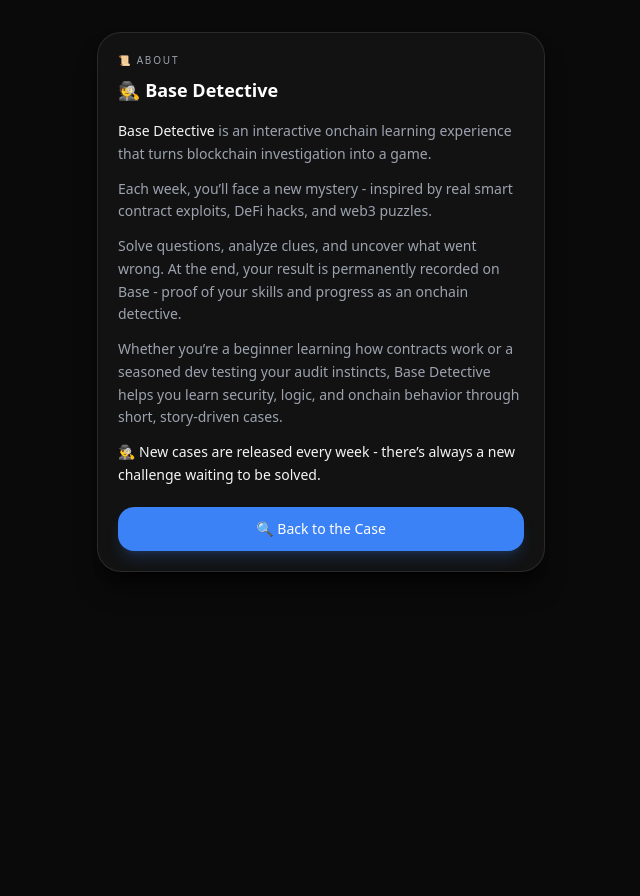
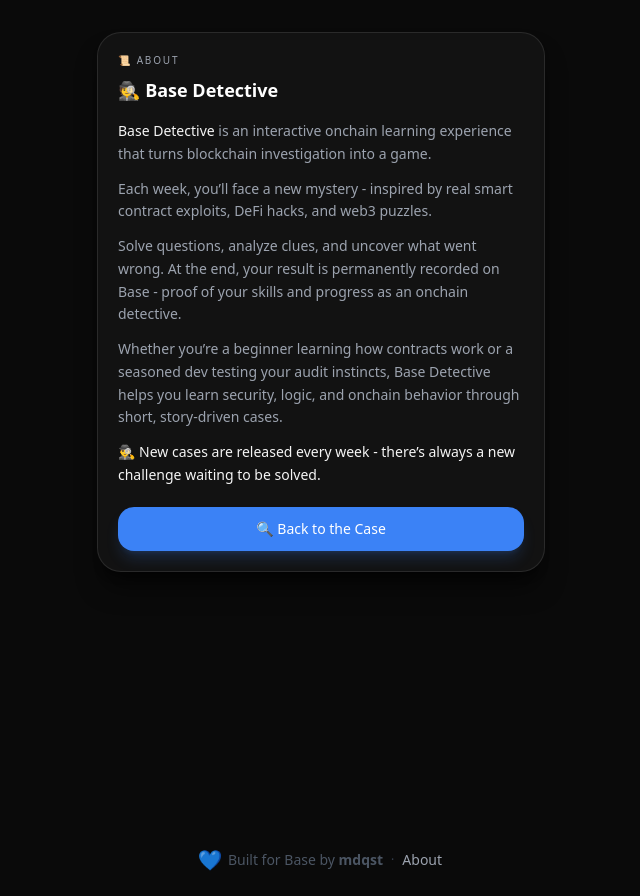
Before and after one commit to mdqst/base-detective, a Next.js app: page /about in a window 1280 px wide. Shown: the whole page, without its empty margins (319-959 px from the left). Before the commit the page ends 800 px from the top, so only its background shows below. Built offline with nearby package versions, Linux system fonts and the light colour scheme; no server answers; what wagmi would draw is missing.

Commit message:
Update _app.tsx

```diff
--- a/src/pages/_app.tsx
+++ b/src/pages/_app.tsx
@@ -2,19 +2,36 @@ import "../styles/globals.css";
 import type { AppProps } from "next/app";
 import { WagmiConfig, createConfig, http } from "wagmi";
 import { base } from "wagmi/chains";
+import { AnimatePresence, motion } from "framer-motion";
+import Footer from "@/components/Footer";
 
 const config = createConfig({
   chains: [base],
   transports: {
-    [base.id]: http(process.env.NEXT_PUBLIC_RPC_URL || "https://mainnet.base.org"),
+    [base.id]: http(
+      process.env.NEXT_PUBLIC_RPC_URL || "https://mainnet.base.org"
+    ),
   },
 });
 
-export default function App({ Component, pageProps }: AppProps) {
+export default function App({ Component, pageProps, router }: AppProps) {
   return (
     <WagmiConfig config={config}>
-      <div className="bg-background text-textPrimary min-h-screen">
-        <Component {...pageProps} />
+      <div className="flex flex-col min-h-screen bg-background text-textPrimary">
+        <AnimatePresence mode="wait">
+          <motion.main
+            key={router.route}
+            initial={{ opacity: 0, y: 10 }}
+            animate={{ opacity: 1, y: 0 }}
+            exit={{ opacity: 0, y: -10 }}
+            transition={{ duration: 0.4, ease: "easeOut" }}
+            className="flex-grow flex items-center justify-center"
+          >
+            <Component {...pageProps} />
+          </motion.main>
+        </AnimatePresence>
+
+        <Footer />
       </div>
     </WagmiConfig>
   );
```
